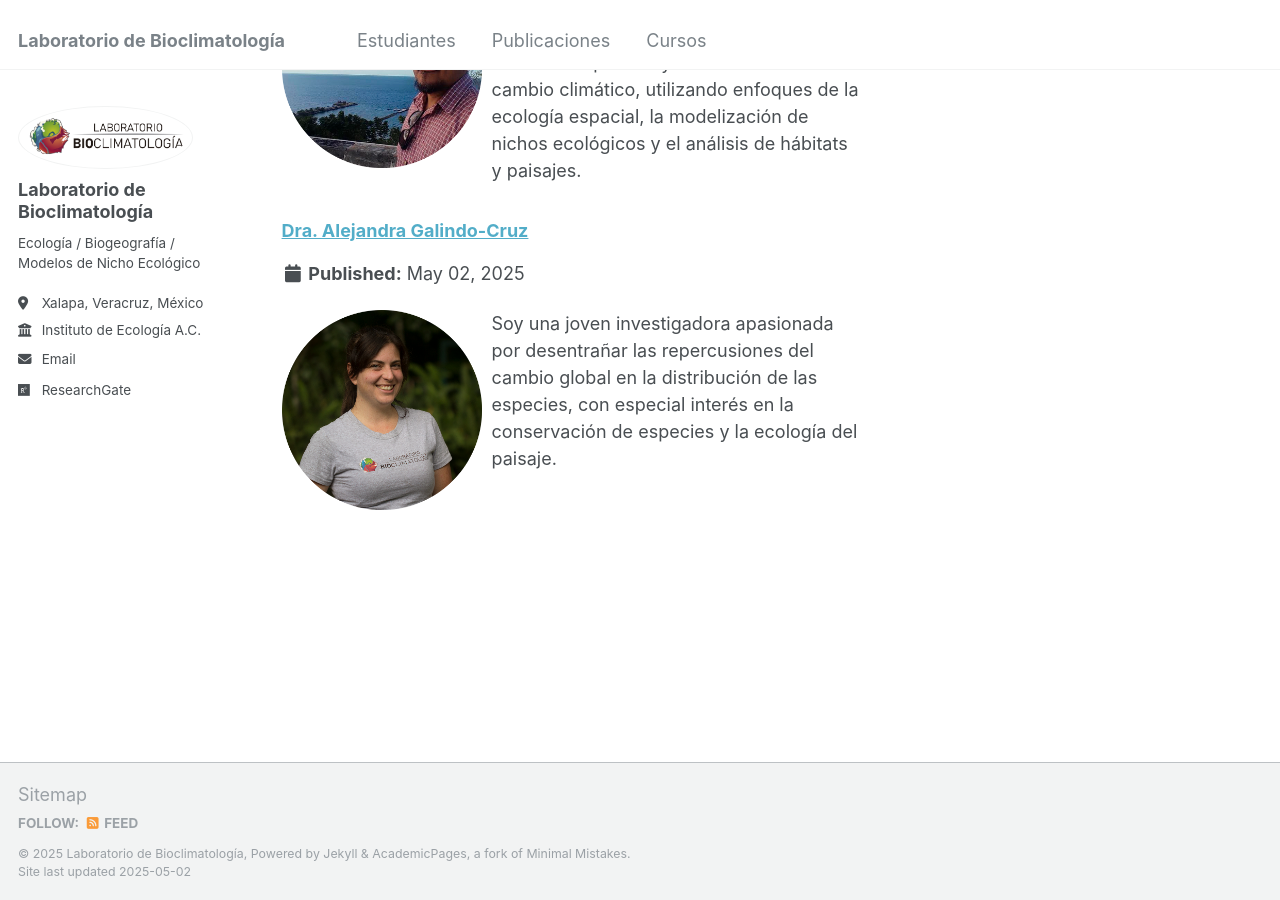
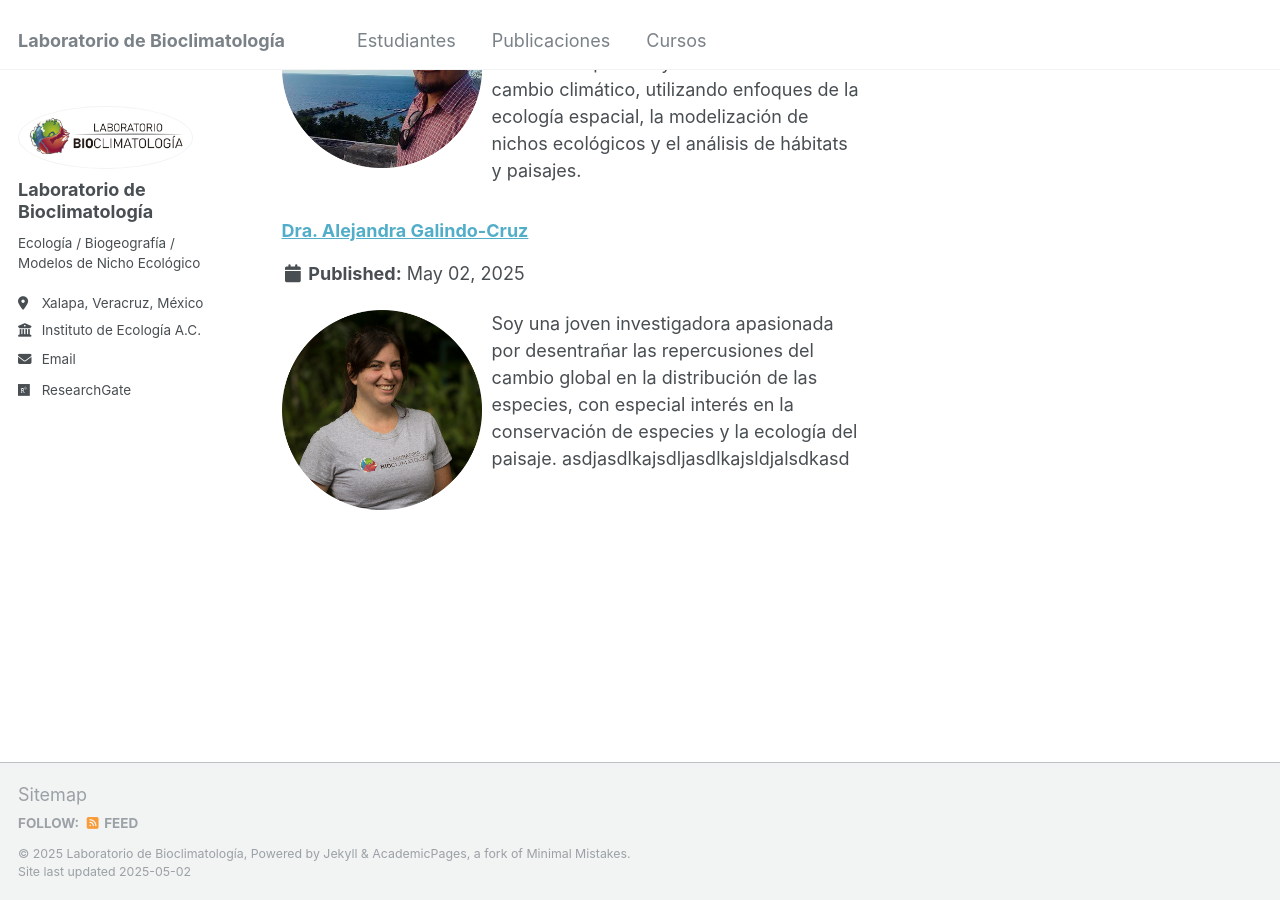
Before and after one commit to Labbioclim/bioclimat, a Jekyll site: the page built from _pages/portfolio.html, in a window 1280 px wide and 900 px high, scrolled down 3517 px. Built offline with Jekyll 4.4.1, drawn with Linux system fonts in a browser that asks for light colours.

Commit message:
Update AGC.html

```diff
--- a/_portfolio/AGC.html
+++ b/_portfolio/AGC.html
@@ -4,5 +4,5 @@ collection: portfolio
 category: gstud
 link: "https://www.researchgate.net/profile/Alejandra-Galindo-Cruz"
 permalink: "https://labbioclim.github.io/https://www.researchgate.net/profile/Alejandra-Galindo-Cruz"
-excerpt: "<img src='https://labbioclim.github.io/bioclimat/images/alega.png' style='width: 200px; float: left; margin-right: 10px;'> Soy una joven investigadora apasionada por desentrañar las repercusiones del cambio global en la distribución de las especies, con especial interés en la conservación de especies y la ecología del paisaje."
+excerpt: "<img src='https://labbioclim.github.io/bioclimat/images/alega.png' style='width: 200px; float: left; margin-right: 10px;'> Soy una joven investigadora apasionada por desentrañar las repercusiones del cambio global en la distribución de las especies, con especial interés en la conservación de especies y la ecología del paisaje. asdjasdlkajsdljasdlkajsldjalsdkasd"
 ---
```
